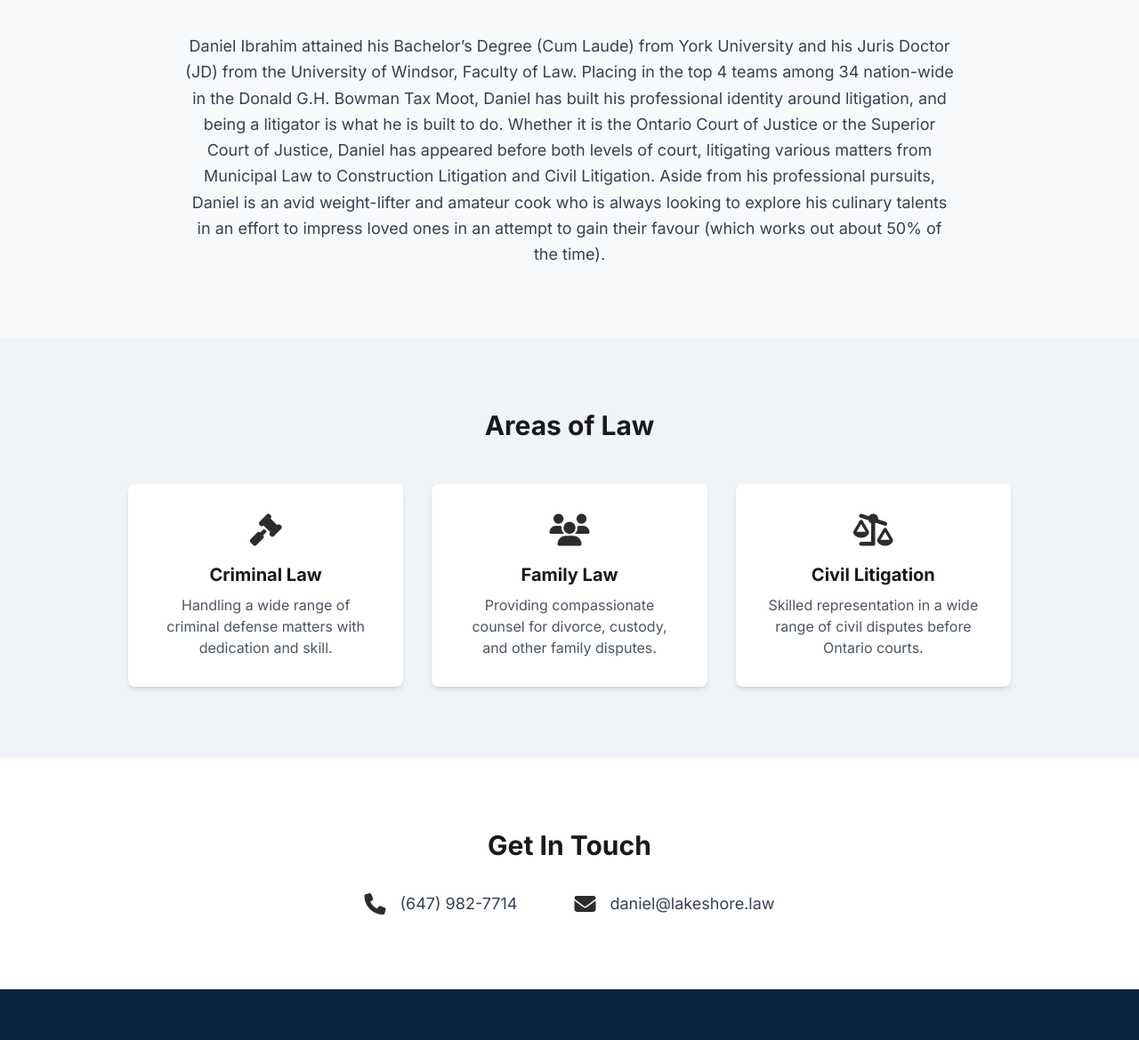
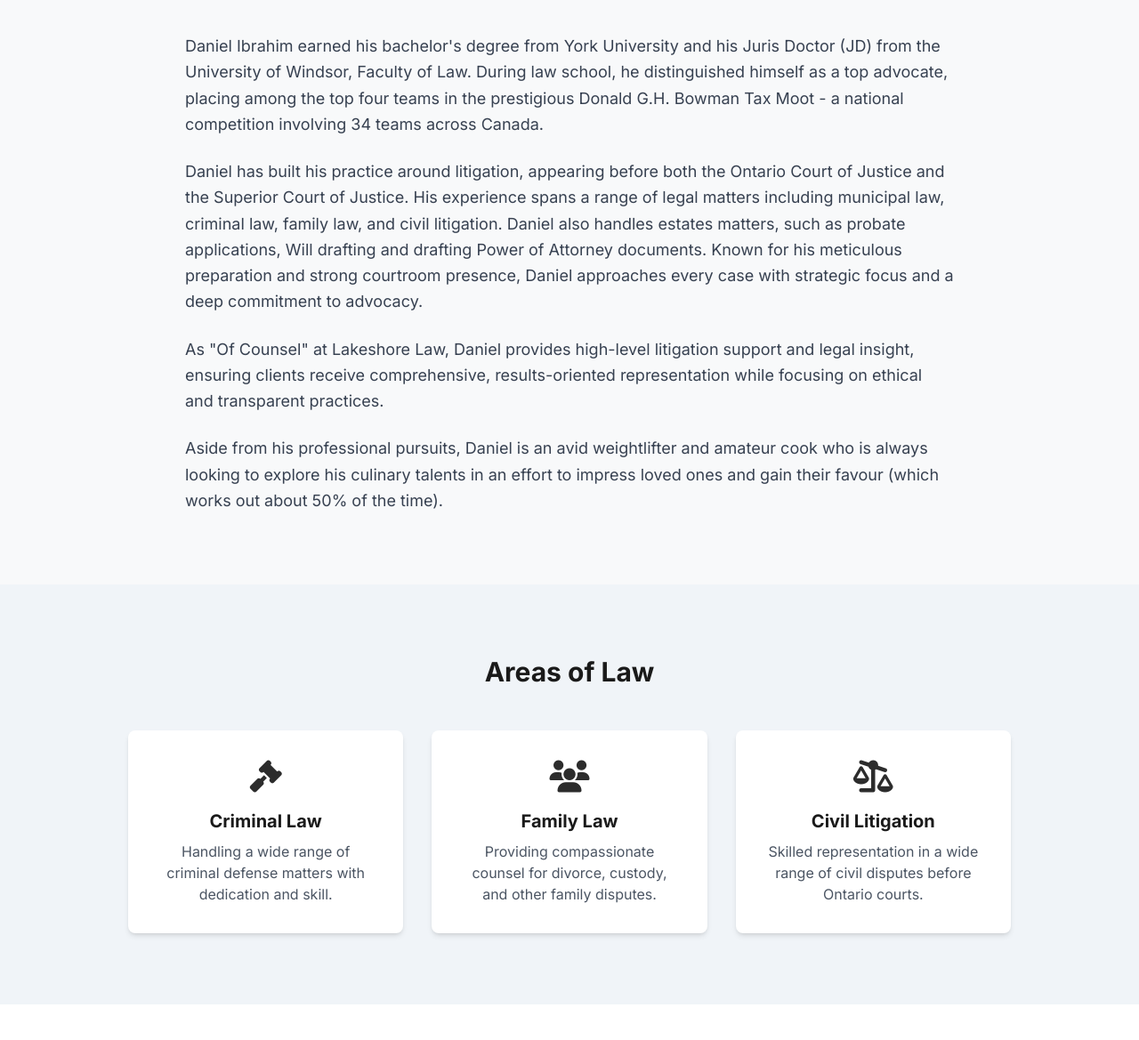
Before and after one commit to thirtininc/law, a plain HTML site: page daniel-ibrahim.html in a window 1280 px wide. Shown: the part 563-1732 px from the top of the page at 89% size. Drawn offline with nearby package versions, Linux system fonts and the light colour scheme.

Commit message:
Revise About section and update contact number

```diff
--- a/daniel-ibrahim.html
+++ b/daniel-ibrahim.html
@@ -143,8 +143,17 @@
         <section class="py-20">
             <div class="container max-w-4xl mx-auto">
                 <h2 class="text-3xl font-bold text-center mb-10">About Daniel</h2>
-                <p class="text-lg text-gray-700 leading-relaxed text-center">
-                   Daniel Ibrahim attained his Bachelor’s Degree (Cum Laude) from York University and his Juris Doctor (JD) from the University of Windsor, Faculty of Law. Placing in the top 4 teams among 34 nation-wide in the Donald G.H. Bowman Tax Moot, Daniel has built his professional identity around litigation, and being a litigator is what he is built to do. Whether it is the Ontario Court of Justice or the Superior Court of Justice, Daniel has appeared before both levels of court, litigating various matters from Municipal Law to Construction Litigation and Civil Litigation. Aside from his professional pursuits, Daniel is an avid weight-lifter and amateur cook who is always looking to explore his culinary talents in an effort to impress loved ones in an attempt to gain their favour (which works out about 50% of the time).
+                <p class="text-lg text-gray-700 leading-relaxed text-left mb-6">
+                   Daniel Ibrahim earned his bachelor's degree from York University and his Juris Doctor (JD) from the University of Windsor, Faculty of Law. During law school, he distinguished himself as a top advocate, placing among the top four teams in the prestigious Donald G.H. Bowman Tax Moot - a national competition involving 34 teams across Canada.
+                </p>
+                <p class="text-lg text-gray-700 leading-relaxed text-left mb-6">
+                    Daniel has built his practice around litigation, appearing before both the Ontario Court of Justice and the Superior Court of Justice. His experience spans a range of legal matters including municipal law, criminal law, family law, and civil litigation. Daniel also handles estates matters, such as probate applications, Will drafting and drafting Power of Attorney documents. Known for his meticulous preparation and strong courtroom presence, Daniel approaches every case with strategic focus and a deep commitment to advocacy.
+                </p>
+                <p class="text-lg text-gray-700 leading-relaxed text-left mb-6">
+                    As "Of Counsel" at Lakeshore Law, Daniel provides high-level litigation support and legal insight, ensuring clients receive comprehensive, results-oriented representation while focusing on ethical and transparent practices.
+                </p>
+                <p class="text-lg text-gray-700 leading-relaxed text-left">
+                    Aside from his professional pursuits, Daniel is an avid weightlifter and amateur cook who is always looking to explore his culinary talents in an effort to impress loved ones and gain their favour (which works out about 50% of the time).
                 </p>
             </div>
         </section>
@@ -180,7 +189,7 @@
                 <div class="flex flex-col md:flex-row justify-center items-center gap-8 md:gap-16">
                     <div class="flex items-center gap-4 text-lg">
                         <i class="fas fa-phone text-2xl text-primary-color"></i>
-                        <a href="tel:+1-647-982-7714" class="text-gray-700 hover:text-primary-color">(647) 982-7714</a>
+                        <a href="tel:+1-647-242-8078" class="text-gray-700 hover:text-primary-color">(647) 242-8078</a>
                     </div>
                     <div class="flex items-center gap-4 text-lg">
                         <i class="fas fa-envelope text-2xl text-primary-color"></i>
```
